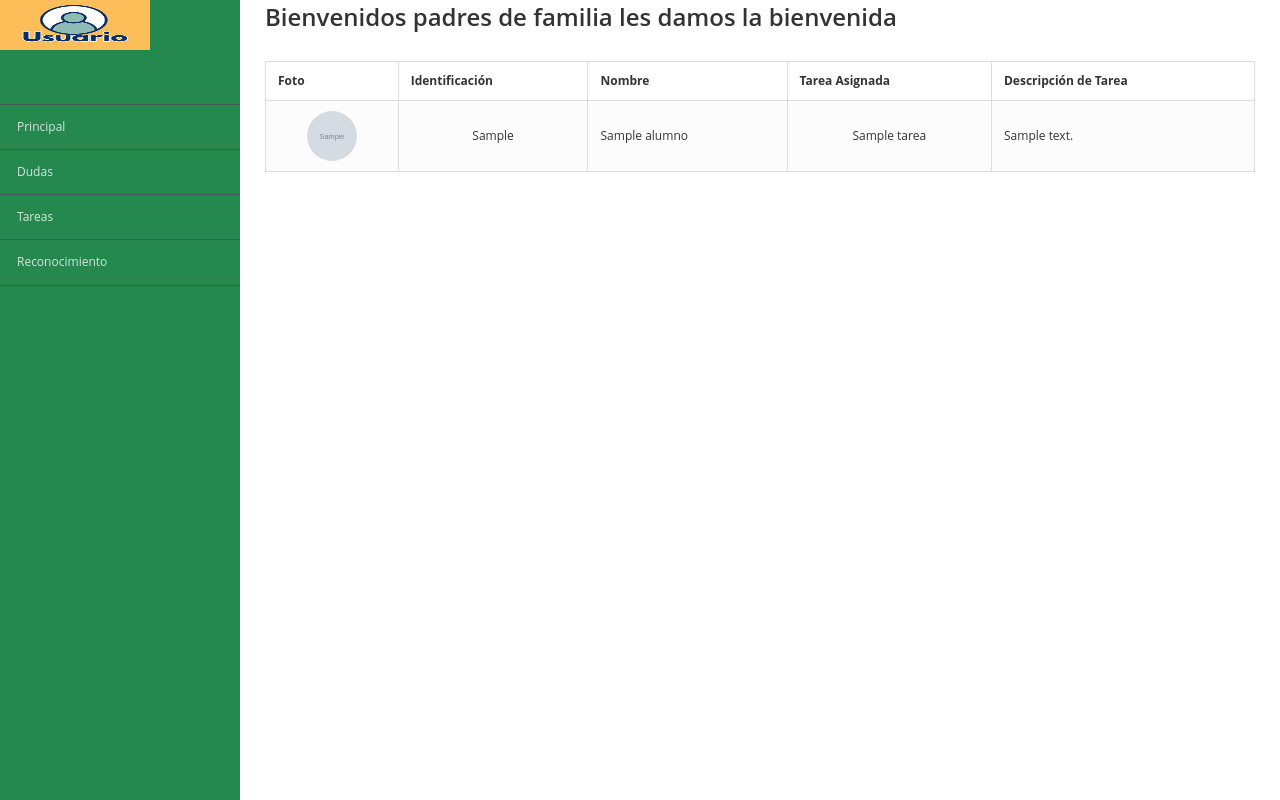
After one commit to LuisMox-ctr/JardinDeNinos1, a Django app: template registros/templates/registros/principal.html in a window 1280 px wide. The commit adds this page. Run offline with Django 5.2, Linux system fonts and the light colour scheme; the template is opened without the code that fills it: values that come from a table or form of the project are taken from there, others are empty; tables that the repository leaves empty hold one stand-in row (values such as "Sample post"); grey boxes marked "Sample" are stand-in pictures; some libraries are stand-ins or nearby versions.

Commit message:
se añadio la BD a la tabla de principal con vizualizacion de foto. se agrego una tabla de maestros.

```diff
--- a/inicio/templates/inicio/encabezado.html
+++ b/inicio/templates/inicio/encabezado.html
@@ -50,7 +50,7 @@
 <script type="text/javascript" src="js/application.js"></script>
 
 </head>
-<!--Diego Daniel Yañez Zacarias-->>
+<!--Diego Daniel Yañez Zacarias-->
 <body>
     <div class="sidebar" style="background-color: #24884f;">
         <div class="logo-container">
--- a/jardinDeNiños/settings.py
+++ b/jardinDeNiños/settings.py
@@ -11,6 +11,7 @@ https://docs.djangoproject.com/en/5.2/ref/settings/
 """
 
 from pathlib import Path
+import os
 
 # Build paths inside the project like this: BASE_DIR / 'subdir'.
 BASE_DIR = Path(__file__).resolve().parent.parent
@@ -125,3 +126,6 @@ STATIC_URL = '/static/'
 # https://docs.djangoproject.com/en/5.2/ref/settings/#default-auto-field
 
 DEFAULT_AUTO_FIELD = 'django.db.models.BigAutoField'
+
+MEDIA_URL = '/media/'
+MEDIA_ROOT = os.path.join(BASE_DIR, 'media')
--- a/jardinDeNiños/urls.py
+++ b/jardinDeNiños/urls.py
@@ -17,13 +17,18 @@ Including another URLconf
 from django.contrib import admin
 from django.urls import path
 from inicio import views
+from registros import views as registros_views
+from django.conf import settings
+from django.conf.urls.static import static
 
 urlpatterns = [
     path('admin/', admin.site.urls),
-    path('',views.principal, name="principal"),
+   # path('',views.principal, name="principal"),
     path('tareas/',views.tareas, name="tareas"),
     path('dudas/',views.dudas, name="dudas"),
     path('reconocimientos/',views.reconocimientos, name="reconocimientos"),
+    path('', registros_views.registros, name="principal"),
+]
 
-
-]
+if settings.DEBUG:
+    urlpatterns += static(settings.MEDIA_URL, document_root=settings.MEDIA_ROOT)
--- a/registros/models.py
+++ b/registros/models.py
@@ -3,11 +3,12 @@ from django.db import models
 # Create your models here.
 #<Luis alejandro Zacarias gonzalez
 class Alumnos(models.Model):
-
     ident = models.CharField(max_length=12, verbose_name="Identificacion")
     nombre = models.TextField(verbose_name="Nombre")
+    tarea = models.ForeignKey('Tareas', on_delete=models.CASCADE, verbose_name="Tarea", null=True, blank=True)  # Agregué null=True, blank=True
+    foto = models.ImageField(upload_to='alumnos/', verbose_name="Foto", null=True, blank=True)  # Agregué el campo foto
     created = models.DateTimeField(auto_now_add=True, verbose_name="Creado")
-    updated = models.DateTimeField(auto_now_add=True, verbose_name="Actualizado")
+    updated = models.DateTimeField(auto_now=True, verbose_name="Actualizado")  # Cambié auto_now_add por auto_now
 
     class Meta:
         verbose_name="Alumno"
@@ -28,3 +29,17 @@ class Tareas(models.Model):
         ordering=["-created"]
     def __str__(self):
         return self.nombre
+
+class Maestros(models.Model):
+    ident = models.CharField(max_length=12, verbose_name="Identificacion")
+    nombre = models.TextField(verbose_name="Nombre")
+    created = models.DateTimeField(auto_now_add=True, verbose_name="Creado")
+    updated = models.DateTimeField(auto_now_add=True, verbose_name="Actualizado")
+
+    class Meta:
+        verbose_name = "Maestro"
+        verbose_name_plural = "Maestros"
+        ordering = ["-created"]
+
+    def __str__(self):
+        return self.nombre
--- /dev/null
+++ b/registros/templates/registros/principal.html
@@ -0,0 +1,55 @@
+{% extends "inicio/encabezado.html" %}
+
+{% block titulo %} Principal {% endblock %}
+{% load static %}
+
+{% block contenido %}
+<div class="page-content">
+    <h1>Bienvenidos padres de familia les damos la bienvenida</h1>
+    <div>
+        <img src="#" alt="">
+    </div>
+    <div>
+        <table class="table table-bordered table-striped">
+            <thead>
+                <tr>
+                    <th>Foto</th>
+                    <th>Identificación</th>
+                    <th>Nombre</th>
+                    <th>Tarea Asignada</th>
+                    <th>Descripción de Tarea</th>
+                </tr>
+            </thead>
+            <tbody>
+                {% for alumno in alumnos %}
+                <tr>
+                    <td class="text-center">
+                        {% if alumno.foto %}
+                            <img src="{{ alumno.foto.url }}" alt="{{ alumno.nombre }}" class="img-media" style="width: 50px; height: 50px; border-radius: 50%;">
+                        {% else %}
+                            <span class="text-muted">Sin foto</span>
+                        {% endif %}
+                    </td>
+                    <td class="text-center">{{ alumno.ident }}</td>
+                    <td class="muted">{{ alumno.nombre }}</td>
+                    <td class="text-center">
+                        {% if alumno.tarea %}
+                            {{ alumno.tarea.nombre }}
+                        {% else %}
+                            <span class="text-muted">Sin tarea asignada</span>
+                        {% endif %}
+                    </td>
+                    <td>
+                        {% if alumno.tarea %}
+                            {{ alumno.tarea.descripcion }}
+                        {% else %}
+                            <span class="text-muted">-</span>
+                        {% endif %}
+                    </td>
+                </tr>
+                {% endfor %}
+            </tbody>
+        </table>
+    </div>
+</div>
+{% endblock %}
--- a/registros/views.py
+++ b/registros/views.py
@@ -1,3 +1,9 @@
 from django.shortcuts import render
+from .models import Alumnos
+from .models import Tareas
 
 # Create your views here.
+def registros(request):
+    alumnos = Alumnos.objects.all()
+    tareas = Tareas.objects.all()
+    return render(request, "registros/principal.html", {"alumnos": alumnos, "tareas": tareas})
```
Also changed, not shown: inicio/templates/inicio/principal.html (+17 -1 lines), registros/admin.py (+7 -1 lines), media/alumnos/WhatsApp_Image_2025-06-26_at_09.04.03.jpeg (added), registros/migrations/0003_maestros.py (added), registros/migrations/0004_alumnos_foto_alumnos_tarea_alter_alumnos_updated.py (added).
